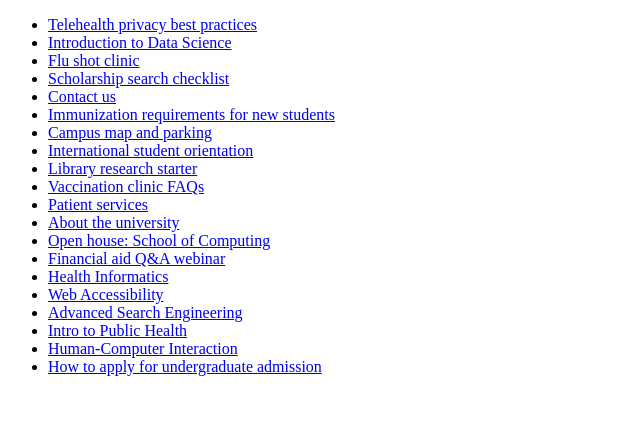
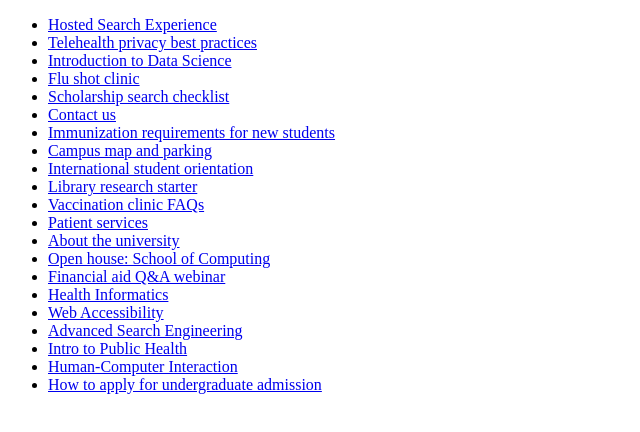
Before and after one commit to mw-searchstax/crawler-qa, a plain HTML site: page index.html in a window 1280 px wide. Shown: the whole page, without its empty margins (0-640 px from the left). Drawn offline with Linux system fonts and the light colour scheme.

Commit message:
add link to hosted search on index.html

```diff
--- a/index.html
+++ b/index.html
@@ -2,6 +2,9 @@
 <head></head>
 <body>
 <ul>
+    <li>
+    <a href="/search/hosted.html">Hosted Search Experience</a>
+  </li>
   <li>
     <a href="/articles/telehealth-privacy.html">Telehealth privacy best practices</a>
   </li>
```
